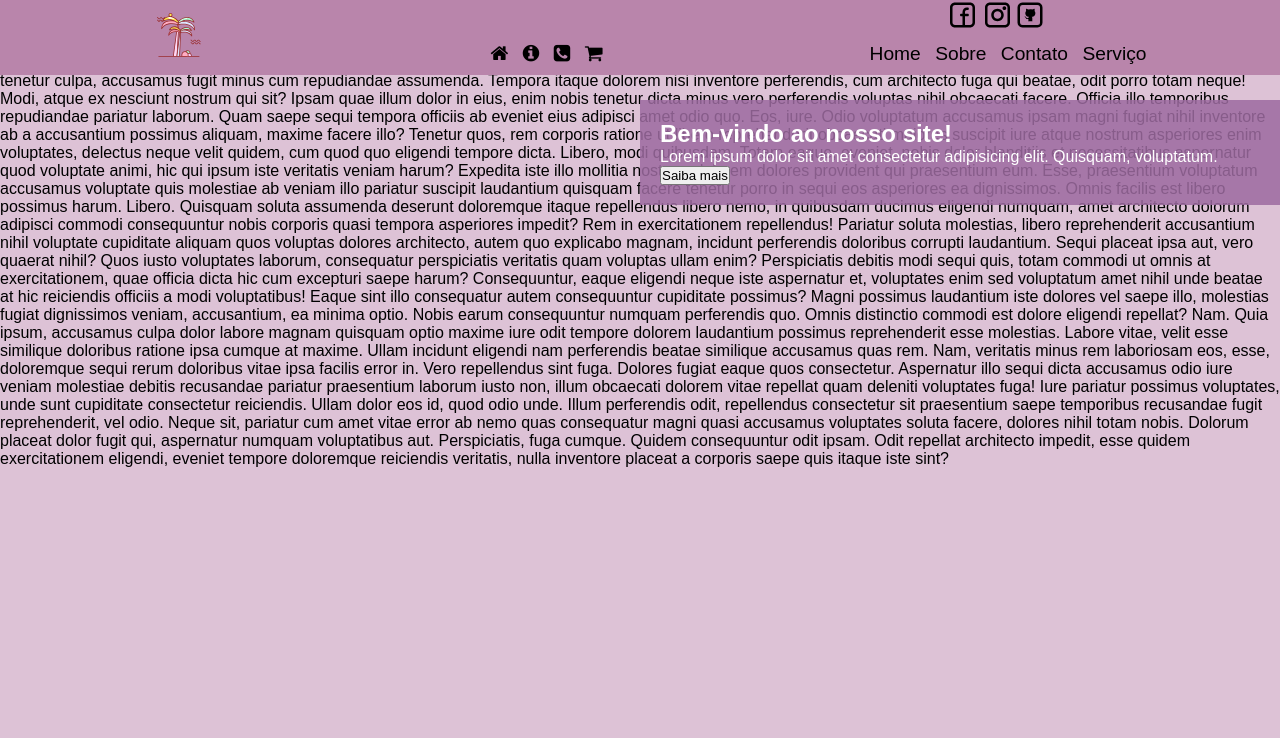
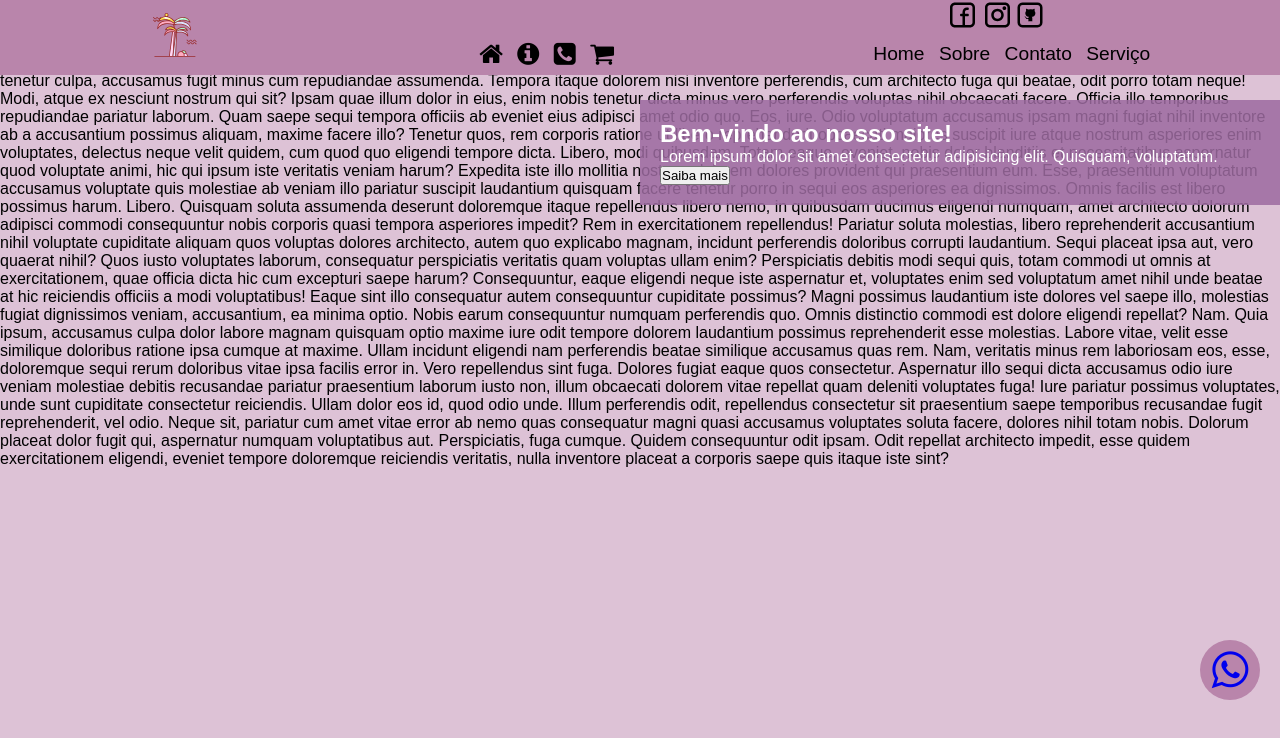
Before and after one commit to Ariane-dev/aula_aula, a plain HTML site: page index.html in a window 1280 px wide. Drawn offline with Linux system fonts and the light colour scheme.

Commit message:
alterando os icones

```diff
--- a/css/style.css
+++ b/css/style.css
@@ -63,3 +63,19 @@ main{
     padding: 20px;
     z-index: 5;
 }
+.botao-flutuante{
+    position: fixed;
+    bottom: 100px;
+    right: 20px;
+    width: 60px;
+    height: 60px;
+    background-color: rgb(185, 133, 171);
+    color: white;
+    border-radius: 50%;
+    display: flex;
+    align-items: center;
+    justify-content: center;
+    font-size: 2em;
+    cursor: pointer;
+    z-index: 6;
+}
--- a/index.html
+++ b/index.html
@@ -14,10 +14,10 @@
         <img src="img/Logo.svg" alt="Logo da pagina" class="logo">
 
         <nav class="navbar-mobile">
-            <a href="#"><i class="fa fa-home" aria-hidden="true"></i></a>
-            <a href="#"><i class="fa fa-info-circle" aria-hidden="true"></i></a>
-            <a href="#"><i class="fa fa-phone-square" aria-hidden="true"></i></a>
-            <a href="#"><i class="fa fa-shopping-cart" aria-hidden="true"></i></a>
+            <a href="#"><i class="fa fa-home fa-lg" aria-hidden="true"></i></a>
+            <a href="#"><i class="fa fa-info-circle fa-lg" aria-hidden="true"></i></a>
+            <a href="#"><i class="fa fa-phone-square fa-lg" aria-hidden="true"></i></a>
+            <a href="#"><i class="fa fa-shopping-cart fa-lg" aria-hidden="true"></i></a>
 
         </nav>
         <nav class="navbar-desktop">
@@ -69,6 +69,11 @@
             Neque sit, pariatur cum amet vitae error ab nemo quas consequatur magni quasi accusamus voluptates soluta facere, dolores nihil totam nobis. Dolorum placeat dolor fugit qui, aspernatur numquam voluptatibus aut.
             Perspiciatis, fuga cumque. Quidem consequuntur odit ipsam. Odit repellat architecto impedit, esse quidem exercitationem eligendi, eveniet tempore doloremque reiciendis veritatis, nulla inventore placeat a corporis saepe quis itaque iste sint?
         </section>
+        <div class="botao-flutuante">
+            <a href="#"><i class="fa fa-whatsapp fa-lg" aria-hidden="true"></i></a>
+        </div>
+
+
     </main>
 </body>
 </html>
```
